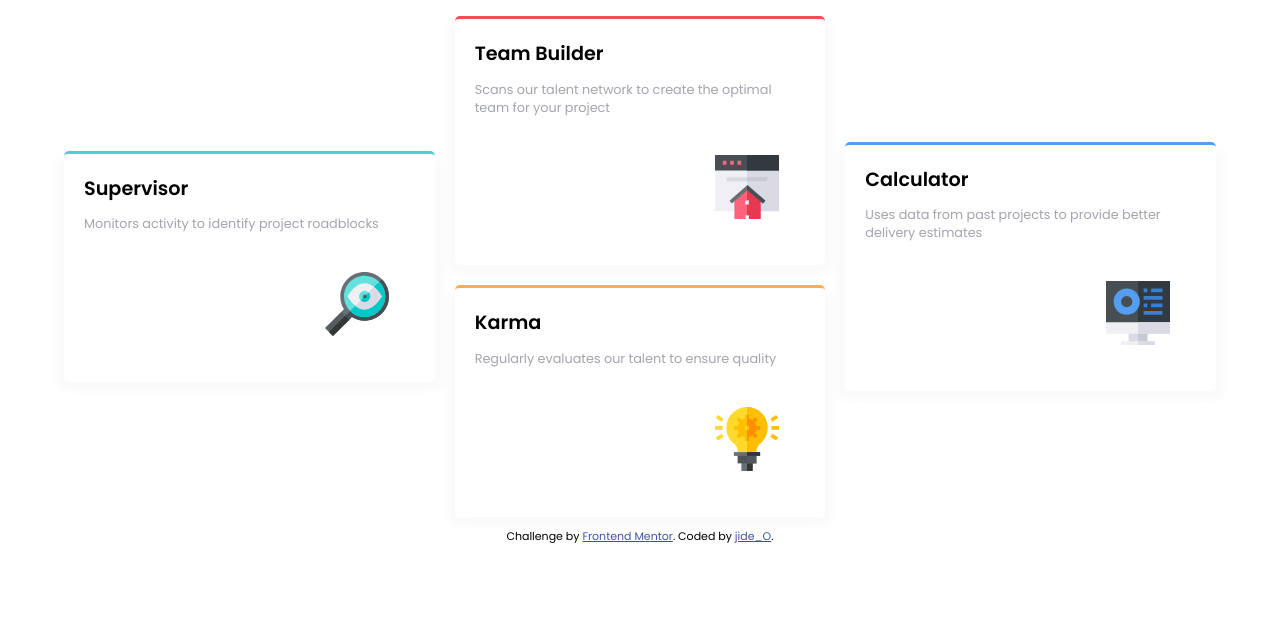
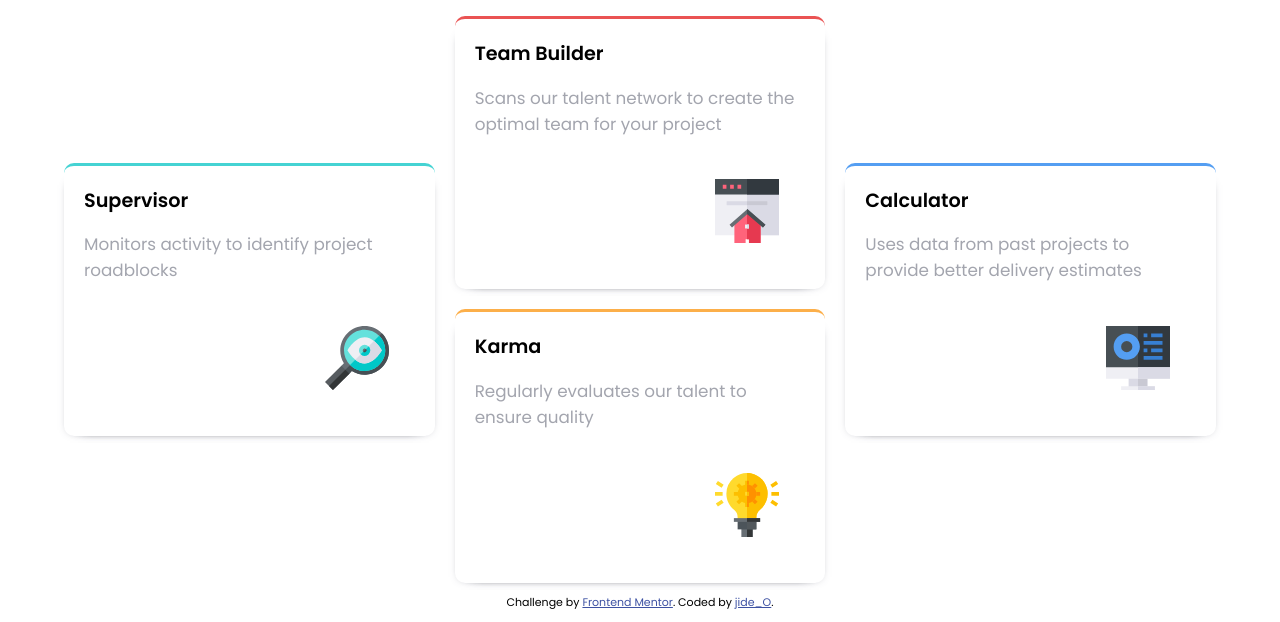
Before and after one commit to JideOgunlana/Four_card_feature_section, a plain HTML site: page index.html in a window 1280 px wide. Shown: the part 284-906 px from the top of the page. Before the commit the page ends 840 px from the top, so only its background shows below. Drawn offline with Linux system fonts and the light colour scheme.

Commit message:
update css/Readme

```diff
--- a/styles/style.css
+++ b/styles/style.css
@@ -66,17 +66,18 @@ main h2 {
 }
 .pag {
     color: var(--neutral-grayish-blue);
-    font-size: 0.8rem;
+    font-size: 0.9rem;
 }
 
 .card {
     padding: 20px;
     border-top: 1px solid;
     border-top-width: 3px;
-    border-radius: 5px;
+    border-radius: 10px;
     z-index: 400px;
     background-color: var(--primary-white);
-    box-shadow: 8px 8px 8px var(--neutral-very-light-gray), -8px 8px 8px var(--neutral-very-light-gray);
+    box-shadow: 8px 8px  9px -14px var(--neutral-very-dark-blue), -8px 8px 9px -14px var(--neutral-very-dark-blue),
+                0px 8px 9px -14px var(--neutral-very-dark-blue);
 }
 
 .supervisor {
@@ -139,19 +140,21 @@ main h2 {
         grid-template-columns: repeat(3, 1fr);
     }
 
+    .main-content .pag {
+        font-size: 1.05rem;
+    }
+
     .supervisor {
         grid-row: span 4;
         align-self: center;
     }
 
     .calculator {
-
         grid-row: span 4;
         align-self: center;
     }
 
     .karma {
-
         grid-column: 2 / 3;
         grid-row: 3 / 5;
         align-self: flex-start;
```
Also changed, not shown: 1 other file.
